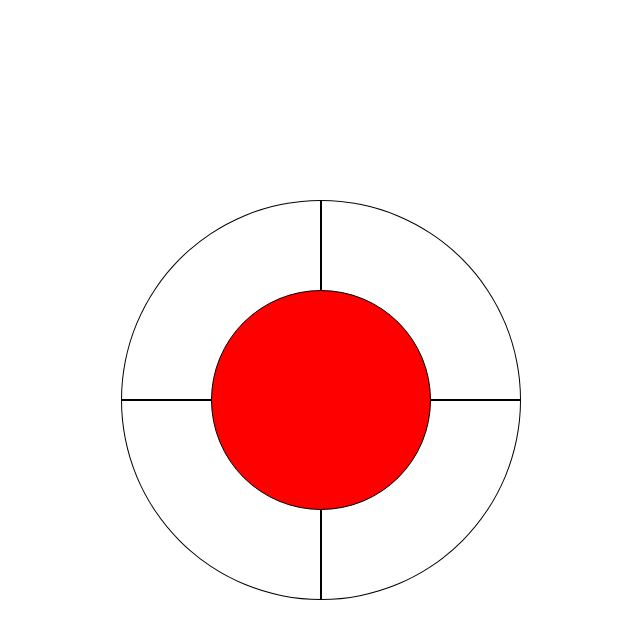
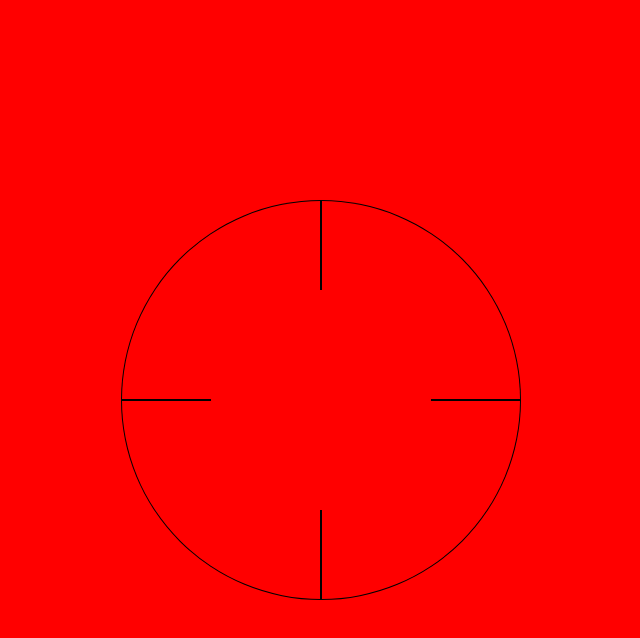
Before and after one commit to danieldauk/Simon-game, a plain HTML site: page index.html in a window 1280 px wide. Both pictures are taken after a click on the element 540 px from the left and 300 px from the top of the page. Shown: the whole page, without its empty margins (319-959 px from the left). Drawn offline with nearby package versions, Linux system fonts and the light colour scheme.

Commit message:
third commit

```diff
--- a/index.html
+++ b/index.html
@@ -26,7 +26,7 @@
             <div class="gamePart" id="downLeft"></div>
             <div class="gamePart" id="downRight"></div>
           </div>
-          <div class="gamePart" id="center"></div>
+          <div id="center"></div>
         </div>
       </div>
 
--- a/js/main.js
+++ b/js/main.js
@@ -1,7 +1,8 @@
 var corners = ["#upLeft", "#upRight", "#downLeft", "#downRight"];
 var randomMoves = [];
 var userMoves = [];
-var movesCounter = 5;
+var movesCounter = 2;
+var stricMode = 0;
 
 $(function() {
     generateRandomMoves();
@@ -20,23 +21,28 @@ $(function() {
 
     startGame();
   function startGame() {
+    console.log("started");
     for(var i=0, delay=0; i<movesCounter; i++) {
       var corner = randomMoves[i];
-      showPattern(corner, delay);
+      showPattern(corner, delay, i);
       delay+=1000;
     }
-    //playerMove();
 
   };
 
   //showing pattern
-  function showPattern (move, delay) {
+  function showPattern (move, delay, count) {
     setTimeout(function(){
     $(move).addClass("active");
       }, delay);
     setTimeout(function(){
       $(move).removeClass("active");
     }, delay+800);
+    if(count +1 == movesCounter) {
+      setTimeout(function(){
+      playerMove();
+    }, delay+900);
+    }
   }
 
   //putting player moves into array
@@ -44,38 +50,43 @@ $(function() {
   function playerMove() {
     userMoves = [];
     var currentMove = -1;
+    $(".gamePart").on("mousedown", function() {
+      $(this).addClass("active");
+    });
+    $(".gamePart").on("mouseleave mouseup",function(){
+      $(this).removeClass("active");
+    });
+
+
     $(".gamePart").on("click", function() {
       currentMove++;
       var move = $(this).attr("id");
       userMoves.push(move);
 
-      if(userMoves[currentMove] != randomMoves[currentMove]) {
-        //error start over or strict?
-      } else if(/*function check for*/) {
-        movesCounter++;
-        startGame();
-      } else {
-        //wrong user pattern
-        $(".gamePart").off("click");
-        //repeat?
+      //if current input is not as randomPattern
+      if("#" + userMoves[currentMove] != randomMoves[currentMove]) {
+        //if strict mode is on
+        if(strictMode = 1) {
+          $(".gamePart").off();
+          $("body").css("background-color", "red");
+          movesCounter = 1;
+          startGame();
+        } else {
+          $(".gamePart").off();
+          $("body").css("background-color", "red");
+          startGame();
+        }
+      //if all moves were correct
+      } else if(userMoves.length == movesCounter) {
+          $(".gamePart").off();
+          movesCounter++;
+          startGame();
       }
-
     });
 
   };
 
 
-//compare user pattern and random pattern
-  function comparePatterns () {
-    var currentRandomPattern = randomMoves.slice(0, movesCounter);
-
-    for(var i = 0; i<randomMoves.length; i++) {
-      if(currentRandomPattern[i] != userMoves[i]) {
-        // return error: start over? strict?
-      }
-    }
-  };
-
 
 
 });
```
